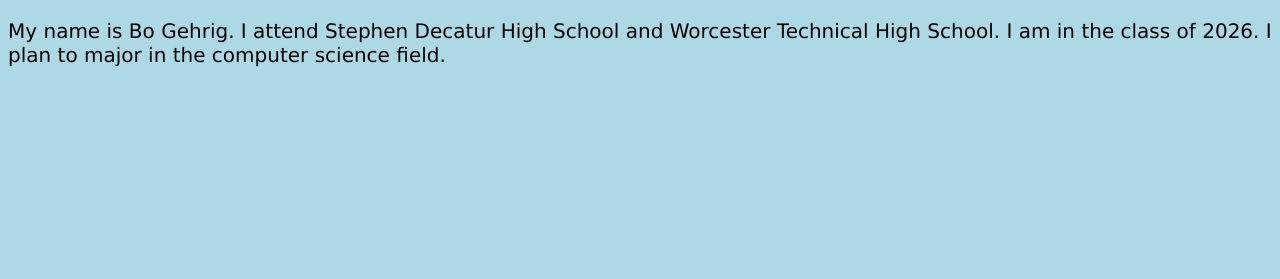
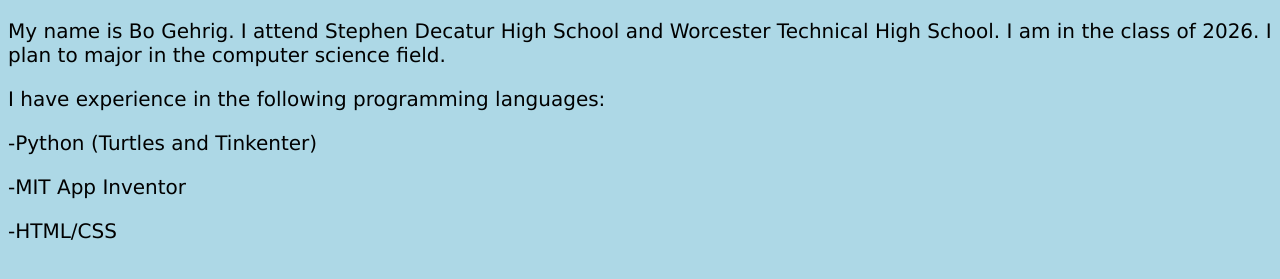
Before and after one commit to bogehrig4/bogehrig4.github.io, a plain HTML site: page index.html in a window 1280 px wide. Shown: the part 61-340 px from the top of the page. Drawn offline with Linux system fonts and the light colour scheme.

Commit message:
Update index.html

```diff
--- a/index.html
+++ b/index.html
@@ -8,6 +8,9 @@
 
 <h1>Bo Gehrig</h1>
 <p>My name is Bo Gehrig. I attend Stephen Decatur High School and Worcester Technical High School. I am in the class of 2026. I plan to major in the computer science field.</p>
-
+<p>I have experience in the following programming languages:</p>
+  <p>-Python (Turtles and Tinkenter)</p>
+  <p>-MIT App Inventor</p>
+  <p>-HTML/CSS</p>
 </body>
 </html>
```
